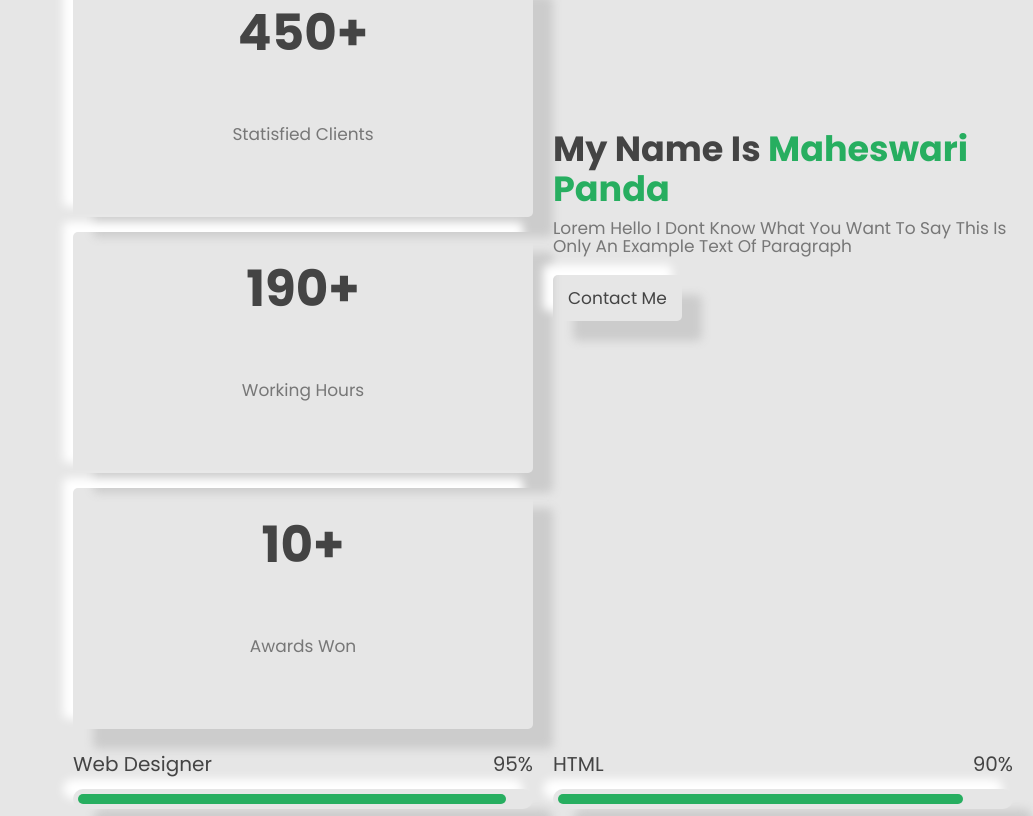
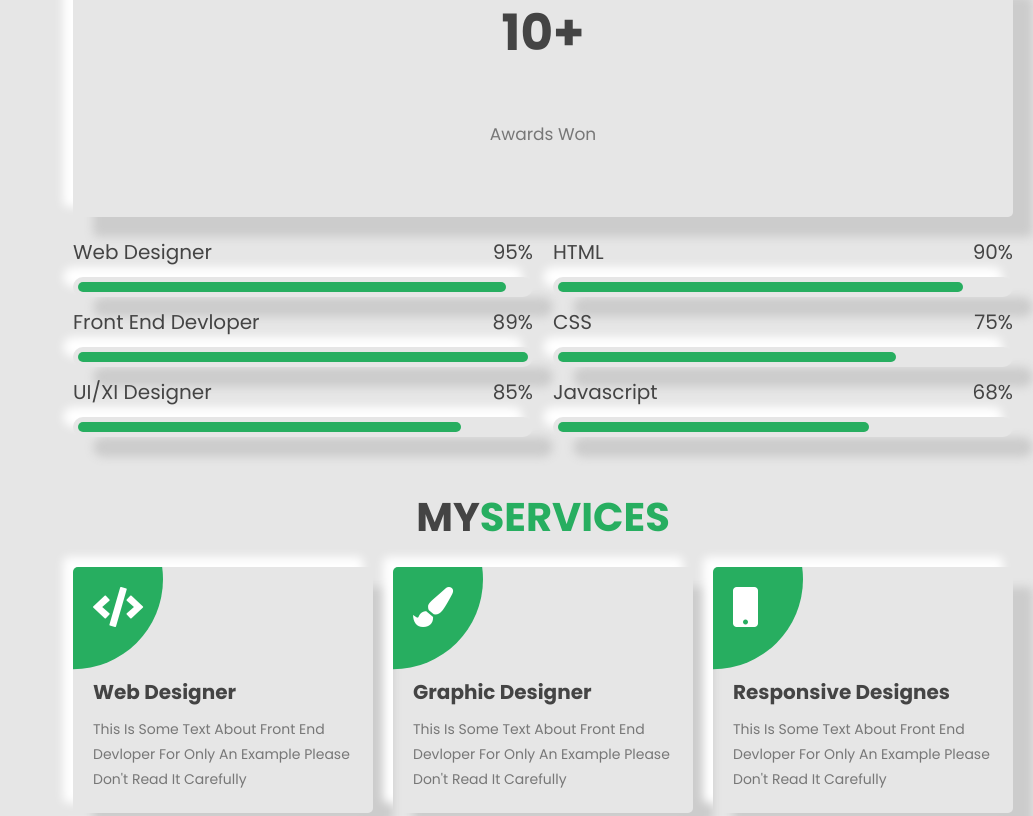
Before and after one commit to Maheswari-Panda/Personal-Website, a plain HTML site: page index.html in a window 1280 px wide. Shown: the part 1180-1996 px from the top of the page, without its empty margins (247-1280 px from the left). Drawn offline with Linux system fonts and the light colour scheme.

Commit message:
Update index.html

```diff
--- a/index.html
+++ b/index.html
@@ -73,11 +73,7 @@
               <p>awards won</p>
            </div>
         </div>
-        <div class="content">
-           <h3>my name is <span>maheswari panda</span></h3>
-           <p>lorem hello i dont know what you want to say this is only an example text of paragraph</p>
-           <a href="#"class="btn">contact me</a>
-        </div>
+
      </div>
      <div class="row">
         <div class="progress">
```
